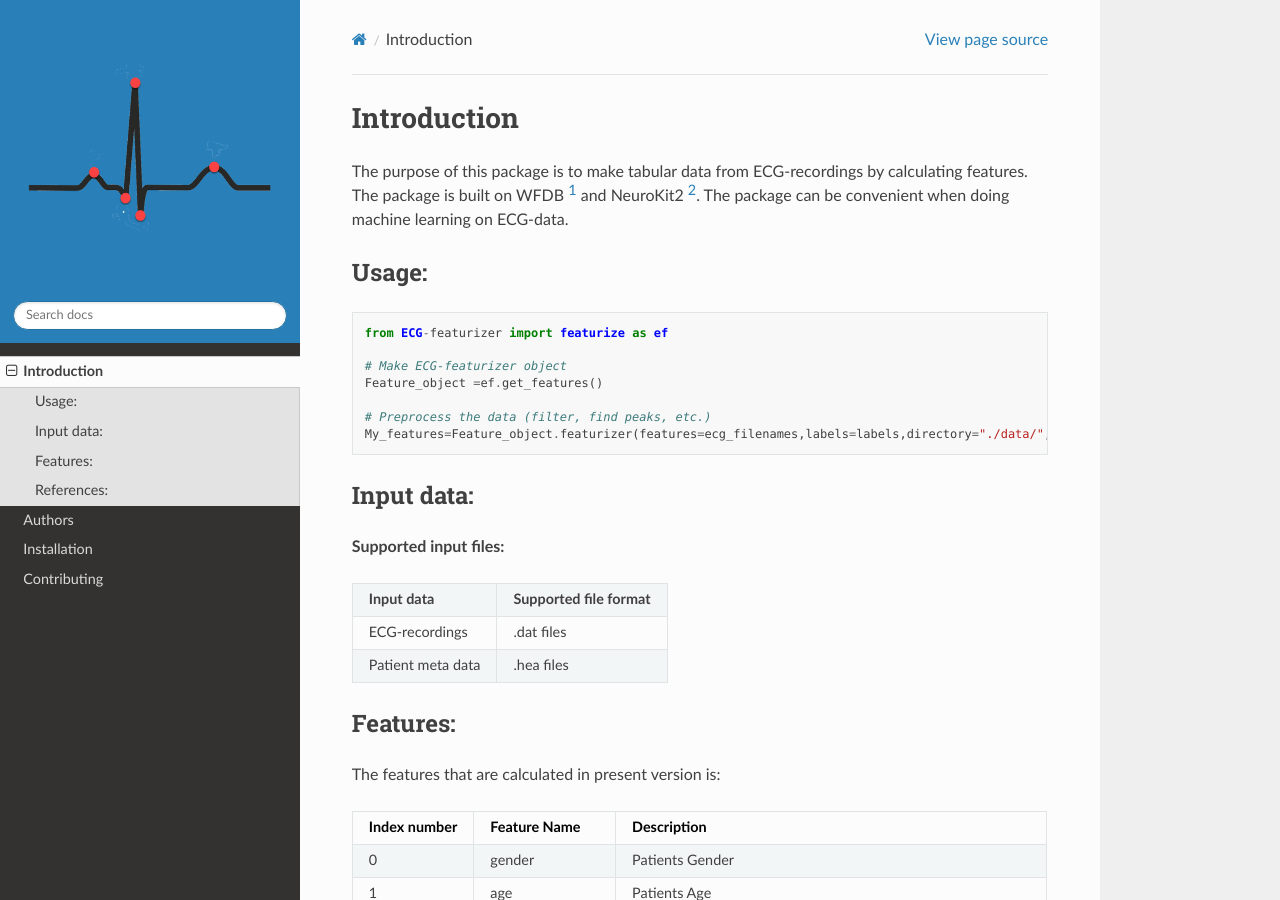
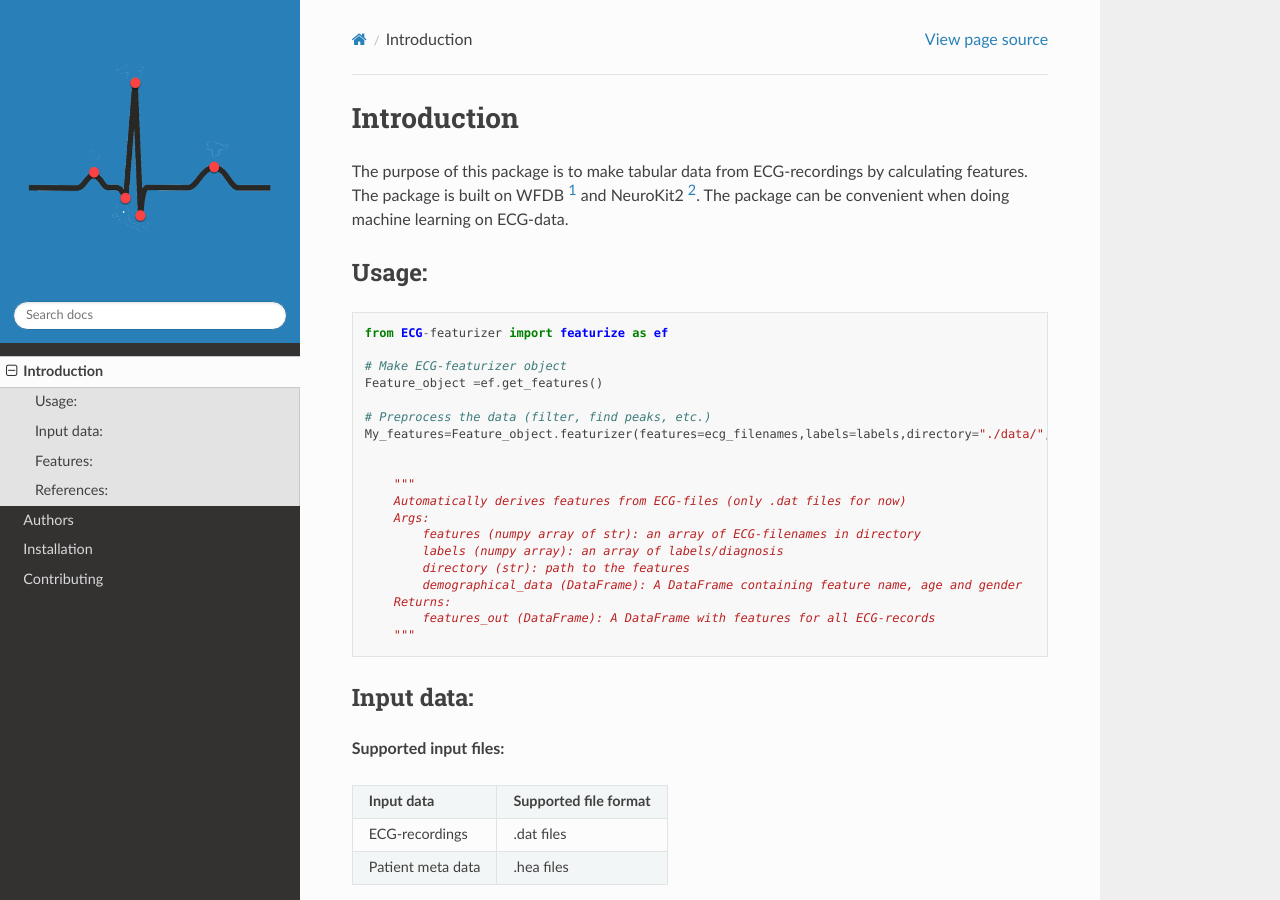
Before and after one commit to Bsingstad/ECG-featurizer, a Sphinx documentation site: the page built from docs/source/introduction.rst, in a window 1280 px wide and 900 px high. Built offline with Sphinx 7.4.7 and the Read the Docs theme 2.0.0, drawn with Linux system fonts in a browser that asks for light colours.

Commit message:
Update introduction.rst

```diff
--- a/docs/source/introduction.rst
+++ b/docs/source/introduction.rst
@@ -15,6 +15,18 @@ Usage:
 
     # Preprocess the data (filter, find peaks, etc.)
     My_features=Feature_object.featurizer(features=ecg_filenames,labels=labels,directory="./data/",demographical_data=demo_data)
+
+
+        """
+        Automatically derives features from ECG-files (only .dat files for now)
+        Args:
+            features (numpy array of str): an array of ECG-filenames in directory
+            labels (numpy array): an array of labels/diagnosis
+            directory (str): path to the features
+            demographical_data (DataFrame): A DataFrame containing feature name, age and gender
+        Returns:
+            features_out (DataFrame): A DataFrame with features for all ECG-records
+        """
 
 
 Input data:
```
